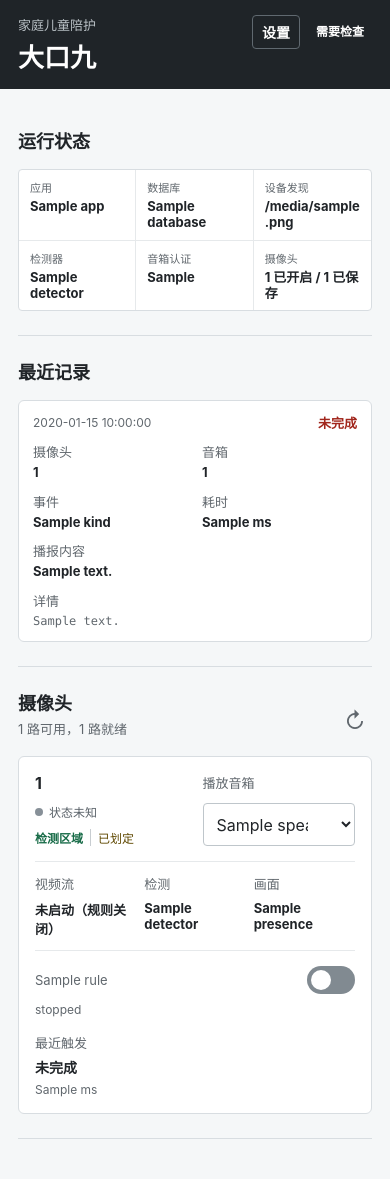
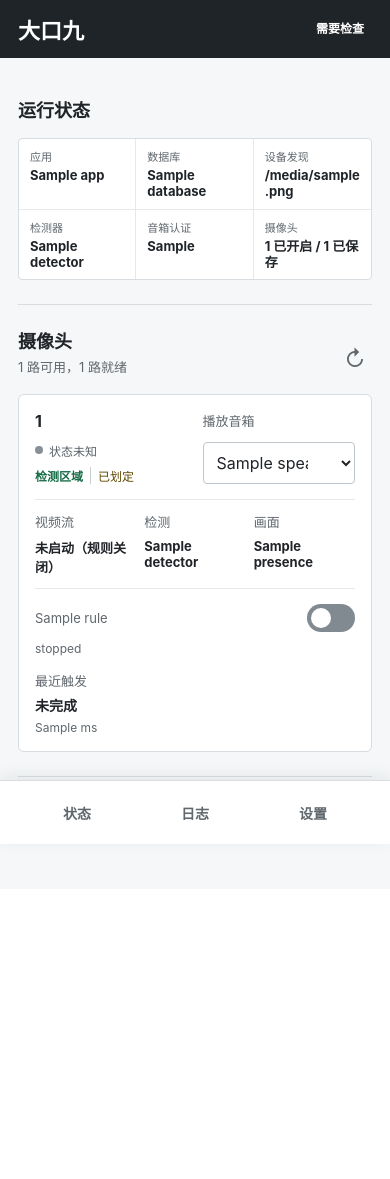
Before and after one commit to csbun/DaiHouGou, a FastAPI app: template src/daihougou/templates/index.html in a window 390 px wide. After the commit the page ends 849 px from the top, so only its background shows below. Run offline with FastAPI, Linux system fonts and the light colour scheme; the template is opened without the code that fills it: most values are stand-ins (such as "Sample title", 1, 10 or a date in 2020); parts of the project's set-up code (start-up, migrations or seed data) failed here and were passed over.

Commit message:
Add bottom tab navigation and move logs to dedicated page

```diff
--- a/src/daihougou/static/app.css
+++ b/src/daihougou/static/app.css
@@ -15,6 +15,10 @@ body {
   margin: 0;
 }
 
+body.has-bottom-tabs {
+  padding-bottom: calc(72px + env(safe-area-inset-bottom));
+}
+
 h1,
 h2,
 h3,
@@ -24,7 +28,7 @@ p {
 
 h1 {
   margin-bottom: 0;
-  font-size: 26px;
+  font-size: 22px;
 }
 
 h2 {
@@ -39,8 +43,8 @@ h3 {
 }
 
 .topbar {
-  min-height: 92px;
-  padding: 18px max(24px, calc((100% - 1120px) / 2));
+  min-height: 64px;
+  padding: 11px max(24px, calc((100% - 1120px) / 2));
   display: flex;
   align-items: center;
   justify-content: space-between;
@@ -76,6 +80,46 @@ h3 {
 
 .topbar-link:hover {
   background: #343a3f;
+}
+
+.bottom-tabs {
+  position: fixed;
+  z-index: 20;
+  right: 0;
+  bottom: 0;
+  left: 0;
+  min-height: 64px;
+  padding: 6px max(18px, calc((100% - 520px) / 2)) max(6px, env(safe-area-inset-bottom));
+  display: grid;
+  grid-template-columns: repeat(3, minmax(0, 1fr));
+  align-items: stretch;
+  border-top: 1px solid #d8dde1;
+  background: rgb(255 255 255 / 96%);
+  box-shadow: 0 -4px 16px rgb(31 36 40 / 8%);
+  -webkit-backdrop-filter: blur(12px);
+  backdrop-filter: blur(12px);
+}
+
+.bottom-tab {
+  min-width: 0;
+  min-height: 48px;
+  display: grid;
+  place-items: center;
+  color: #60676d;
+  border-radius: 4px;
+  font-size: 14px;
+  font-weight: 650;
+  text-decoration: none;
+}
+
+.bottom-tab:hover {
+  color: #202428;
+  background: #f0f3f5;
+}
+
+.bottom-tab.is-active {
+  color: #176b47;
+  background: #e6f2ec;
 }
 
 main {
@@ -859,8 +903,8 @@ tbody tr:last-child td {
 
 @media (max-width: 760px) {
   .topbar {
-    min-height: 82px;
-    padding: 15px 18px;
+    min-height: 58px;
+    padding: 9px 18px;
   }
 
   .topbar-actions {
@@ -964,7 +1008,7 @@ tbody tr:last-child td {
 
 @media (max-width: 440px) {
   .topbar {
-    align-items: flex-start;
+    align-items: center;
   }
 
   .topbar-link {
--- /dev/null
+++ b/src/daihougou/templates/_bottom_tabs.html
@@ -0,0 +1,5 @@
+<nav class="bottom-tabs" aria-label="主导航">
+  <a class="bottom-tab{% if active_tab == 'status' %} is-active{% endif %}" href="/"{% if active_tab == 'status' %} aria-current="page"{% endif %}>状态</a>
+  <a class="bottom-tab{% if active_tab == 'logs' %} is-active{% endif %}" href="/logs"{% if active_tab == 'logs' %} aria-current="page"{% endif %}>日志</a>
+  <a class="bottom-tab{% if active_tab == 'settings' %} is-active{% endif %}" href="/settings"{% if active_tab == 'settings' %} aria-current="page"{% endif %}>设置</a>
+</nav>
--- /dev/null
+++ b/src/daihougou/templates/_header.html
@@ -0,0 +1,12 @@
+<header class="topbar">
+  <div class="brand">
+    <h1>大口九</h1>
+  </div>
+  <div class="topbar-actions">
+    <span class="overall status status-{{ snapshot.overall }}">
+      {% if snapshot.overall == 'ready' %}运行正常
+      {% elif snapshot.overall == 'unhealthy' %}运行异常
+      {% else %}需要检查{% endif %}
+    </span>
+  </div>
+</header>
--- a/src/daihougou/templates/index.html
+++ b/src/daihougou/templates/index.html
@@ -7,21 +7,8 @@
     <link rel="stylesheet" href="{{ url_for('static', path='/app.css') }}">
     <script src="{{ url_for('static', path='/app.js') }}" defer></script>
   </head>
-  <body>
-    <header class="topbar">
-      <div class="brand">
-        <p>家庭儿童陪护</p>
-        <h1>大口九</h1>
-      </div>
-      <div class="topbar-actions">
-        <a class="topbar-link" href="/settings">设置</a>
-        <span class="overall status status-{{ snapshot.overall }}">
-          {% if snapshot.overall == 'ready' %}运行正常
-          {% elif snapshot.overall == 'unhealthy' %}运行异常
-          {% else %}需要检查{% endif %}
-        </span>
-      </div>
-    </header>
+  <body class="has-bottom-tabs">
+    {% include "_header.html" %}
 
     <main>
       <section aria-labelledby="status-title">
@@ -37,36 +24,6 @@
             <dd><span data-enabled-camera-count>{{ snapshot.enabled_camera_count }}</span> 已开启 / {{ snapshot.saved_camera_count }} 已保存</dd>
           </div>
         </dl>
-      </section>
-
-      <section aria-labelledby="events-title">
-        <h2 id="events-title">最近记录</h2>
-        <div class="event-list">
-          {% for event in snapshot.events %}
-          <article class="event-record">
-            <div class="event-summary">
-              <time datetime="{{ event.occurred_at }}">{{ event.occurred_at[:19].replace('T', ' ') }}</time>
-              <strong class="event-result event-result-{% if event.success %}success{% else %}incomplete{% endif %}">
-                {{ '成功' if event.success else '未完成' }}
-              </strong>
-            </div>
-            <dl class="event-fields">
-              <div><dt>摄像头</dt><dd>{{ event.camera_id or '—' }}</dd></div>
-              <div><dt>音箱</dt><dd>{{ event.speaker_id or '—' }}</dd></div>
-              <div><dt>事件</dt><dd>{{ event.kind }}</dd></div>
-              <div><dt>耗时</dt><dd>{{ event.latency_ms ~ ' ms' if event.latency_ms is not none else '—' }}</dd></div>
-              {% if event.spoken_text %}
-              <div class="event-field-wide"><dt>播报内容</dt><dd>{{ event.spoken_text }}</dd></div>
-              {% endif %}
-              {% if event.details_display %}
-              <div class="event-field-wide"><dt>详情</dt><dd class="event-details">{{ event.details_display }}</dd></div>
-              {% endif %}
-            </dl>
-          </article>
-          {% else %}
-          <p class="empty-state">暂无记录</p>
-          {% endfor %}
-        </div>
       </section>
 
       <section aria-labelledby="cameras-title">
@@ -187,5 +144,6 @@
         </div>
       </section>
     </main>
+    {% include "_bottom_tabs.html" %}
   </body>
 </html>
--- a/src/daihougou/web.py
+++ b/src/daihougou/web.py
@@ -101,6 +101,7 @@ def create_app(runtime: ManagedRuntime, csrf_token: str | None = None) -> FastAP
             context={
                 "snapshot": snapshot,
                 "csrf_token": token,
+                "active_tab": "status",
                 "supported_categories": tuple(SUPPORTED_CATEGORY_NAMES.items()),
                 "camera_region_urls": {
                     camera.stream_id: f"/camera-region?{urlencode({'camera_id': camera.stream_id})}"
@@ -182,6 +183,7 @@ def create_app(runtime: ManagedRuntime, csrf_token: str | None = None) -> FastAP
             request=request,
             name="settings.html",
             context={
+                "snapshot": runtime.snapshot(),
                 "phrases_text": (
                     phrases_text
                     if phrases_text is not None
@@ -189,6 +191,7 @@ def create_app(runtime: ManagedRuntime, csrf_token: str | None = None) -> FastAP
                 ),
                 "phrase_error": phrase_error,
                 "csrf_token": token,
+                "active_tab": "settings",
                 "supported_categories": tuple(SUPPORTED_CATEGORY_NAMES.items()),
             },
             status_code=status_code,
@@ -214,6 +217,19 @@ def create_app(runtime: ManagedRuntime, csrf_token: str | None = None) -> FastAP
     @app.get("/settings", response_class=HTMLResponse)
     async def settings(request: Request) -> HTMLResponse:
         return render_settings(request)
+
+    @app.get("/logs", response_class=HTMLResponse)
+    async def logs(request: Request) -> HTMLResponse:
+        response = templates.TemplateResponse(
+            request=request,
+            name="logs.html",
+            context={
+                "snapshot": runtime.snapshot(),
+                "csrf_token": token,
+                "active_tab": "logs",
+            },
+        )
+        return prepare_html(response)
 
     @app.get("/camera-region", response_class=HTMLResponse)
     async def camera_region(
```
Also changed, not shown: src/daihougou/templates/_event_list.html (added, +26 -0 lines), src/daihougou/templates/logs.html (added, +21 -0 lines), src/daihougou/templates/settings.html (+3 -8 lines), tests/app/test_web.py (+51 -6 lines).
